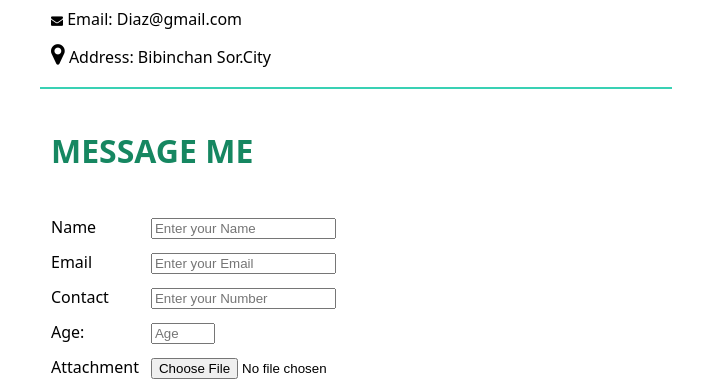
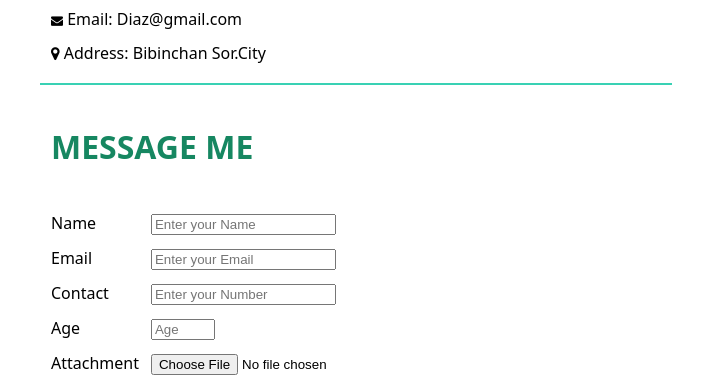
Before and after one commit to kerbi-eugerio/NOICE1, a plain HTML site: page Cme.html in a window 1280 px wide. Shown: the part 216-599 px from the top of the page, 284-995 px from the left. Drawn offline with Linux system fonts and the light colour scheme.

Commit message:
Update Cme.html

```diff
--- a/Cme.html
+++ b/Cme.html
@@ -57,7 +57,7 @@
 				<td><i style="font-size:12px" class="fa">&#xf0e0;</i> Email: Diaz@gmail.com</td>
 			</tr>
 			<tr>
-				<td ><i style="font-size:24px" class="fa">&#xf041;</i> Address: Bibinchan Sor.City</td>
+				<td ><i style="font-size:15px" class="fa">&#xf041;</i> Address: Bibinchan Sor.City</td>
 			</tr>
 		</table>
 
@@ -100,7 +100,7 @@
 				</tr>
 				<tr>
 					<td>
-						<label id="number-label" for="age">Age: </label>
+						<label id="number-label" for="age">Age </label>
 					</td>
 					<td>
 						<input type="number" name="age" id="number" min="1" max="125" class="input-field" placeholder="Age" required>
```
